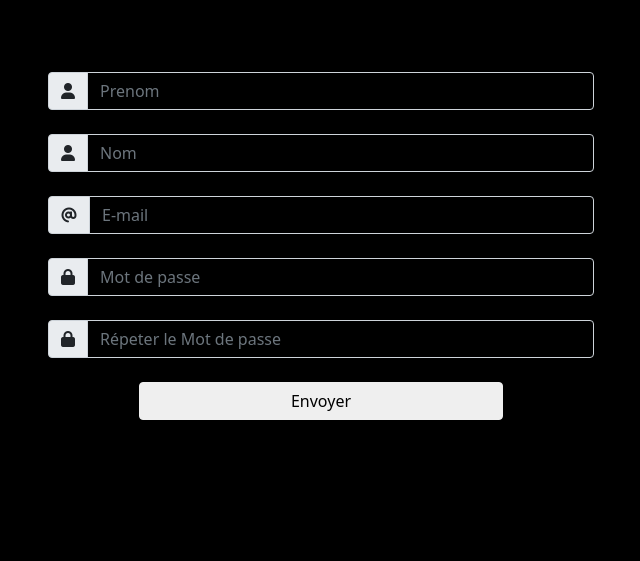
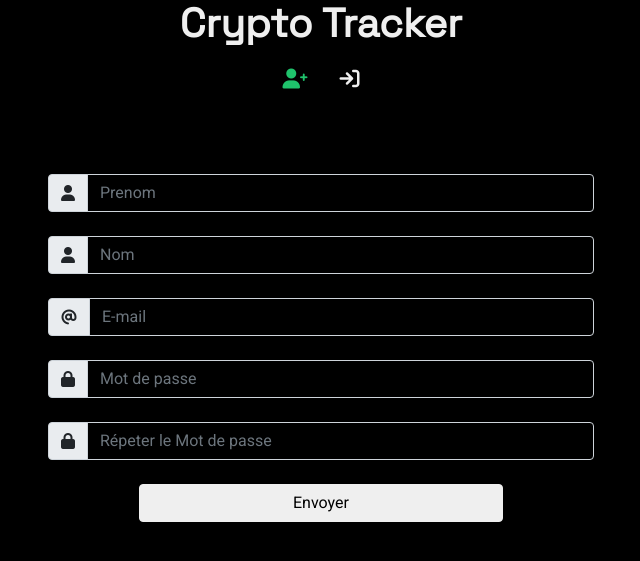
Before and after one commit to mcmikashi/crypto_tracker, a Flask app: page /signup in a window 1280 px wide. Shown: the top 561 px of the page, without its empty margins (319-959 px from the left). Run offline with Flask 2, Linux system fonts and the light colour scheme; some libraries are stand-ins or nearby versions.

Commit message:
Add nav on base template

```diff
--- a/project/static/css/cryptotracker.css
+++ b/project/static/css/cryptotracker.css
@@ -0,0 +1,17 @@
+@import url('https://fonts.googleapis.com/css2?family=Roboto:wght@400;700&display=swap');
+@import url('https://fonts.googleapis.com/css2?family=Space+Grotesk&display=swap');
+
+*{
+    font-family: 'Roboto', sans-serif;
+}
+.brand-icon{
+    font-family: 'Space Grotesk', sans-serif;
+    font-weight: bolder;
+}
+.nav.custom-nav .nav-link{
+    color:#EFEFEF;
+}
+
+.nav.custom-nav .nav-link.active{
+    color:#1fc36c;
+}
--- a/project/templates/base.html
+++ b/project/templates/base.html
@@ -11,6 +11,13 @@
 </head>
 <body class="bg-black text-light">
     <div class="container">
+      <h1 class="text-center">
+        <a href="#" class="brand-icon link-light text-decoration-none">Crypto Tracker</a>
+      </h1>
+      <nav class="nav justify-content-center fs-5 my-2 custom-nav">
+        <a class="nav-link {% if current_page == 'signup' %}active{% endif %}" href="{{url_for('authentification.signup')}}"><i class="fa-solid fa-user-plus"></i></a>
+        <a class="nav-link {% if current_page == 'login' %}active{% endif %}" href="{{url_for('authentification.login')}}"><i class="fa-solid fa-arrow-right-to-bracket"></i></a>
+      </nav>
         {% with messages = get_flashed_messages(with_categories=true) %}
           {% if messages %}
               {% for category, message in messages %}
```
